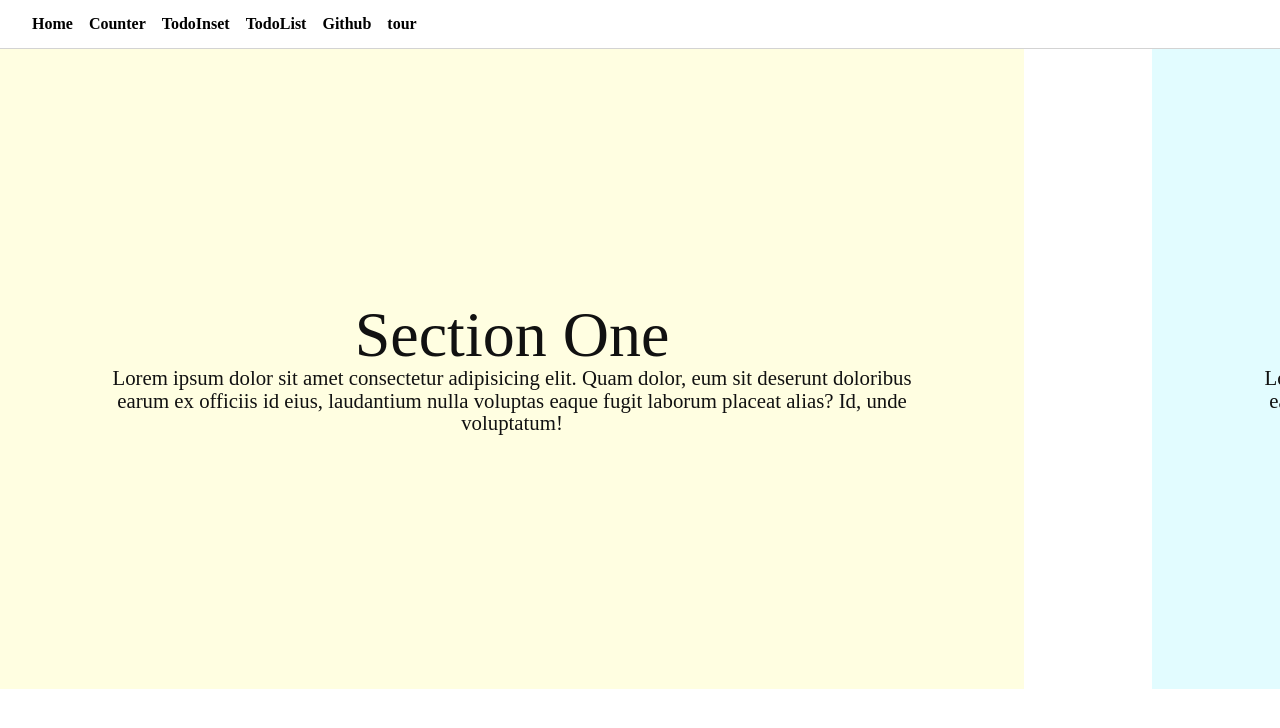
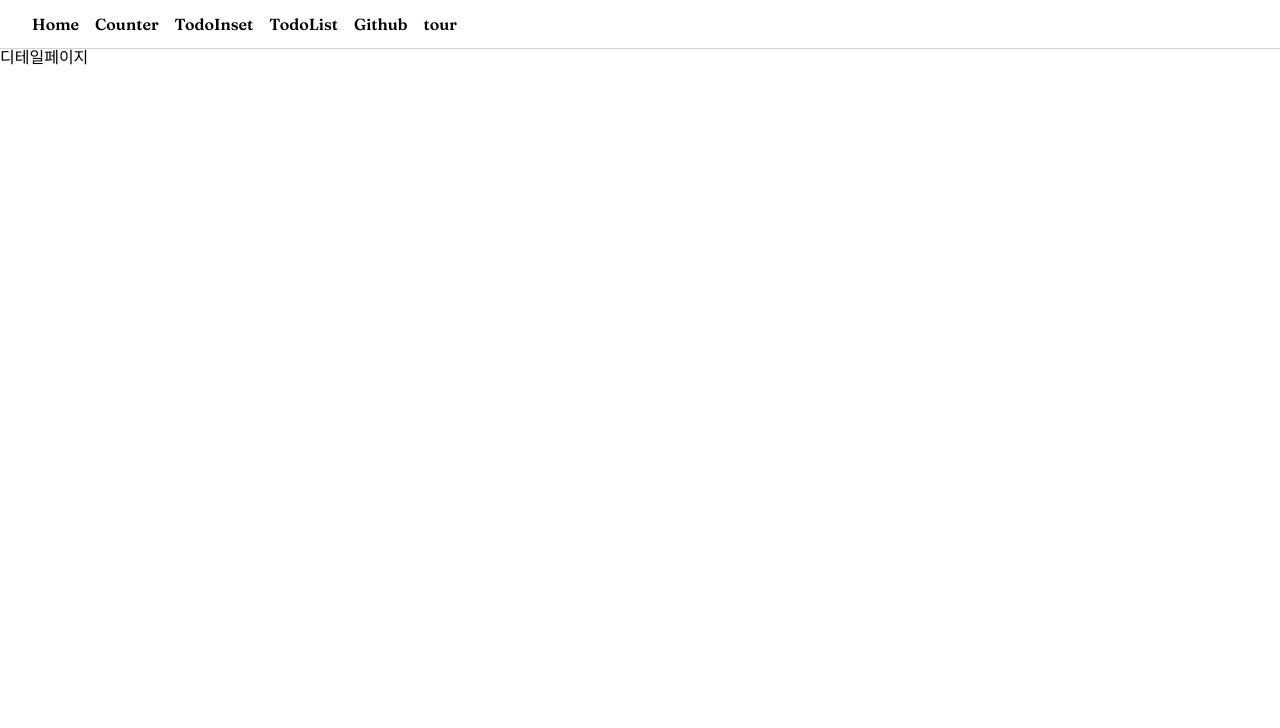
Before and after one commit to qkrwlgh91/ts-redux-practice, a React (Create React App) app: page /tour-detail in a window 1280 px wide. Before the commit this address led to /. Shown: the top 728 px of the page. Built offline with nearby package versions, Linux system fonts and the light colour scheme; what typesafe-actions would draw is missing.

Commit message:
font set up

```diff
--- a/public/index.html
+++ b/public/index.html
@@ -15,7 +15,7 @@
       user's mobile device or desktop. See https://developers.google.com/web/fundamentals/web-app-manifest/
     -->
     <link rel="manifest" href="%PUBLIC_URL%/manifest.json" />
-    <!--
+    <link href="https://fonts.googleapis.com/css2?family=Fraunces:ital,wght@0,100;0,200;0,300;0,400;0,500;0,600;0,700;0,800;0,900;1,100;1,200;1,300;1,400;1,500;1,600;1,700;1,800;1,900&display=swap" rel="stylesheet"><!--
       Notice the use of %PUBLIC_URL% in the tags above.
       It will be replaced with the URL of the `public` folder during the build.
       Only files inside the `public` folder can be referenced from the HTML.
--- a/src/App.tsx
+++ b/src/App.tsx
@@ -9,7 +9,7 @@ import GithubProfileLoader from './containers/GithubProfileLoader';
 import Tour from './components/Tour';
 import Header from './components/nav/Header';
 import TourPlan from './components/tour/TourPlan';
-import TourList from './components/tour/TourList';
+import TourDetail from './components/tour/TourDetail';
 
 
 function App() {
@@ -25,7 +25,7 @@ function App() {
         <Route exact={true} path="/git-info" component={GithubProfileLoader} />
         <Route exact={true} path="/tour" component={Tour} />
         <Route exact={true} path="/tour-plan" component={TourPlan} />
-        <Route exact={true} path="/tour-list" component={TourList} />
+        <Route exact={true} path="/tour-detail" component={TourDetail} />
         {/* not fount */}
         <Route component={() => <Redirect to="/" />} />
       </Switch>
--- a/src/components/Tour.tsx
+++ b/src/components/Tour.tsx
@@ -41,7 +41,7 @@ function Tour() {
                     </button>
                 </div>
                 <div className="tour__article--list" >
-                    <Link to="/tour-list">
+                    <Link to="/tour-detail">
                         <ul>
                             <li>{tourList.title}</li>
                             <li>작성자 : {tourList.name}</li>
--- /dev/null
+++ b/src/components/tour/TourDetail.tsx
@@ -0,0 +1,11 @@
+import React from 'react';
+
+function TourDetail() {
+    return (
+        <div>
+            디테일페이지
+        </div>
+    )
+}
+
+export default TourDetail;
--- a/src/scss/common/_base.scss
+++ b/src/scss/common/_base.scss
@@ -16,8 +16,9 @@ time, mark, audio, video {
   margin: 0;
   padding: 0;
   border: 0;
+  font-family: 'Fraunces', serif;
   font-size: 100%;
-  font: inherit;
+  // font: inherit;
   vertical-align: baseline;
 }
 /* HTML5 display-role reset for older browsers */
--- a/src/scss/import/tour/_tourMain.scss
+++ b/src/scss/import/tour/_tourMain.scss
@@ -2,12 +2,14 @@
     position: relative;
     border-bottom: none;
     text-align: center;
+
     &__header {
         font-size: 3rem;
         font-weight: 800;
         letter-spacing: 1rem;
         text-shadow: 3px 2px #3300cc;
         margin: 2rem 0 5rem 0;
+
     }
     &__article {
         margin: 0 10rem;
@@ -16,6 +18,7 @@
             border-radius: 1rem;
             margin: 1rem;
             padding: 1rem;
+
         }
     }
 }
```
